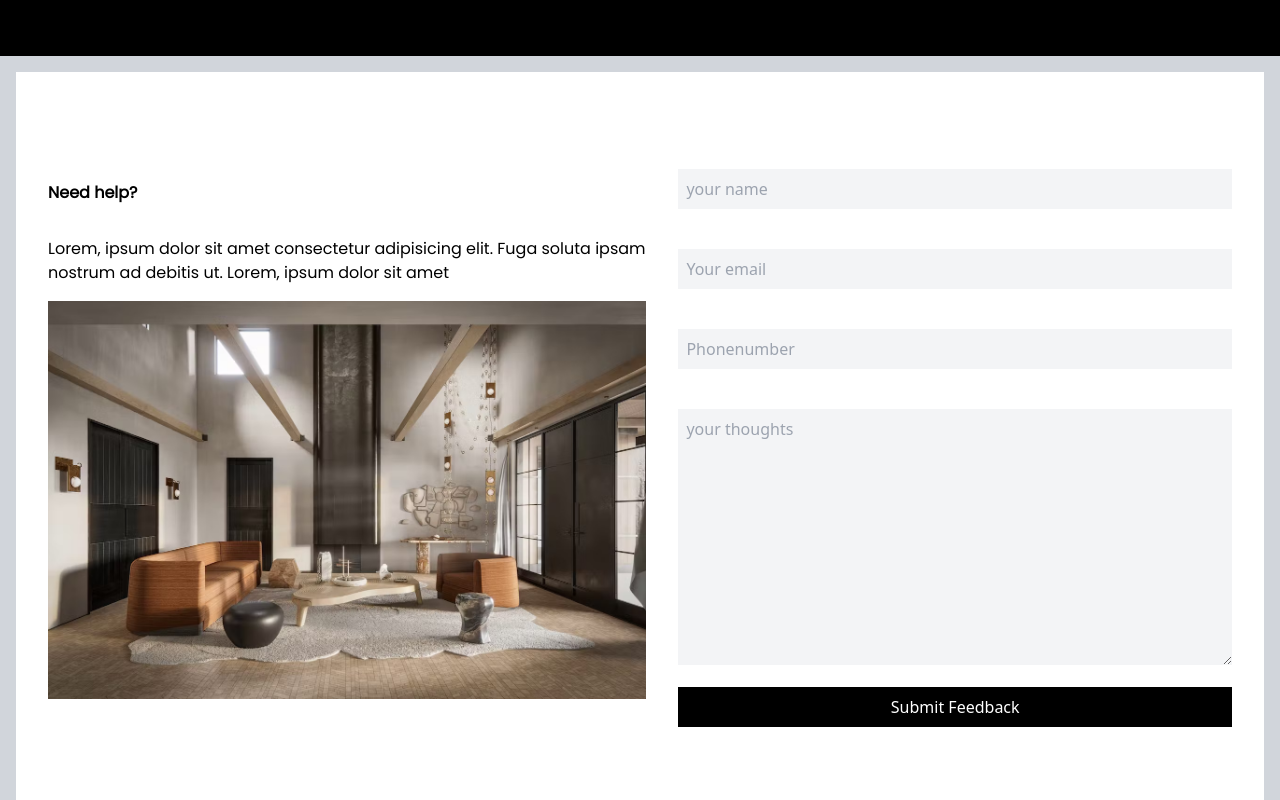
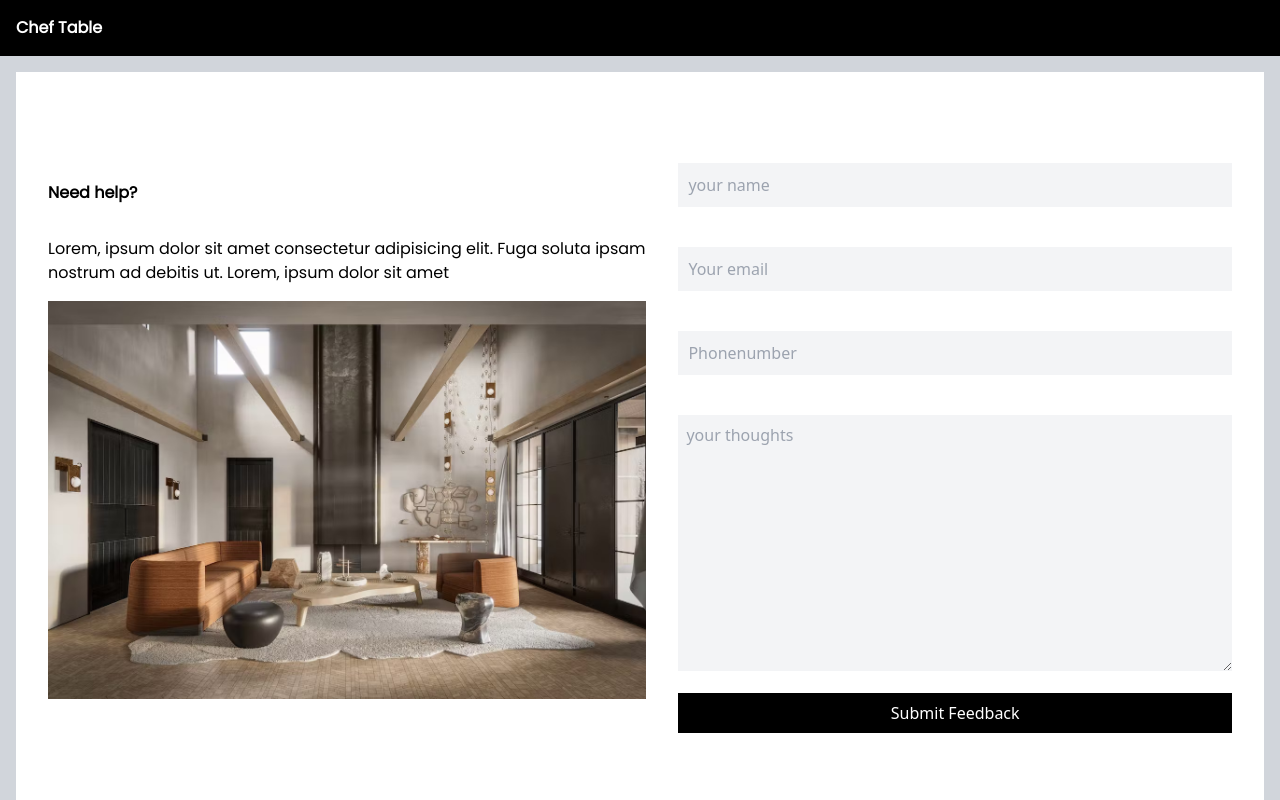
Before and after one commit to tarunkumarf22labs/tailwindtest, a React (Vite) app: page / in a window 1280 px wide. Shown: the top 800 px of the page. Built offline with nearby package versions, Linux system fonts and the light colour scheme.

Commit message:
error input  border  change

```diff
--- a/src/Components/Contact/Contact.jsx
+++ b/src/Components/Contact/Contact.jsx
@@ -34,8 +34,8 @@ function Contact() {
   return (
     <>
       <header>
-        <nav className=" p-4  shadow-lg bg-black text-weslint-plugin-prettier hite">
-          <div className="font-bold font-poppins">
+        <nav className=" p-4  shadow-lg bg-black text-white">
+          <div className="font-bold font-poppins ">
             <span>Chef Table</span>
           </div>
         </nav>
@@ -54,8 +54,10 @@ function Contact() {
             <form onSubmit={formik.handleSubmit} className="w-full">
               <div className="mb-6  w-full">
                 <input
-                  className={`bg-gray-100 w-full p-2  ${
-                    formik.errors.name ? "outline-red-500" : "outline-blue-500"
+                  className={`bg-gray-100 w-full p-2 border-2  ${
+                    formik.errors.name
+                      ? "border-red-500  outline-red-500 "
+                      : "border-transparent"
                   }`}
                   type="text"
                   id="name"
@@ -73,8 +75,10 @@ function Contact() {
 
               <div className="mb-6 w-full">
                 <input
-                  className={` bg-gray-100 w-full p-2 "outline-red-500"  ${
-                    formik.errors.email ? "outline-red-500" : "outline-blue-500"
+                  className={` bg-gray-100 w-full p-2 "outline-red-500 border-2 "  ${
+                    formik.errors.email
+                      ? "border-red-500 outline-red-500"
+                      : "border-transparent"
                   } `}
                   type="email"
                   id="email"
@@ -93,10 +97,10 @@ function Contact() {
 
               <div className="mb-6  w-full ">
                 <input
-                  className={`bg-gray-100 w-full p-2 ${
+                  className={`bg-gray-100 w-full p-2 border-2   ${
                     formik.errors.phonenumber
-                      ? "outline-red-500"
-                      : "outline-blue-500"
+                      ? "border-red-500"
+                      : "border-transparent"
                   } `}
                   type="text"
                   id="phonenumber"
@@ -107,7 +111,7 @@ function Contact() {
                   onBlur={formik.handleBlur}
                 />
                 {formik.touched.phonenumber && formik.errors.phonenumber ? (
-                  <p className="text-xs "> {formik.errors.phonenumber} </p>
+                  <p className="text-xs"> {formik.errors.phonenumber} </p>
                 ) : (
                   <p className="h-4 w-4"></p>
                 )}
```
